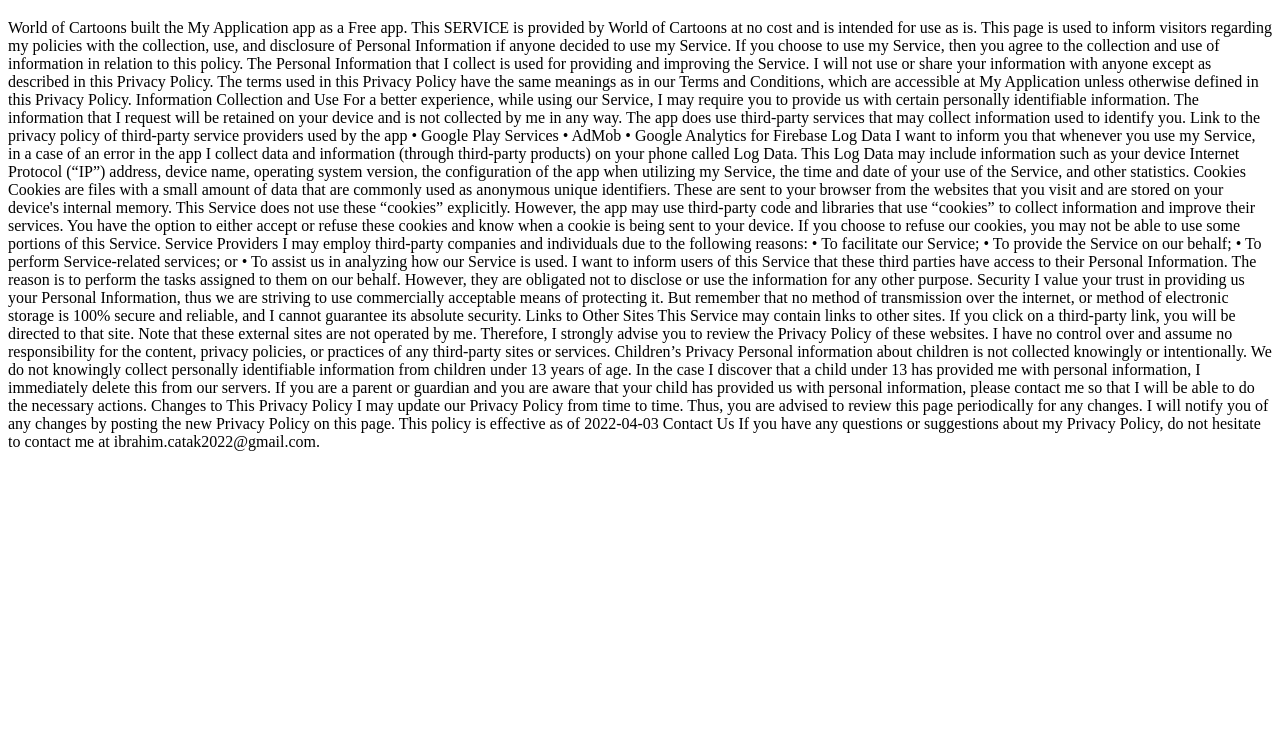
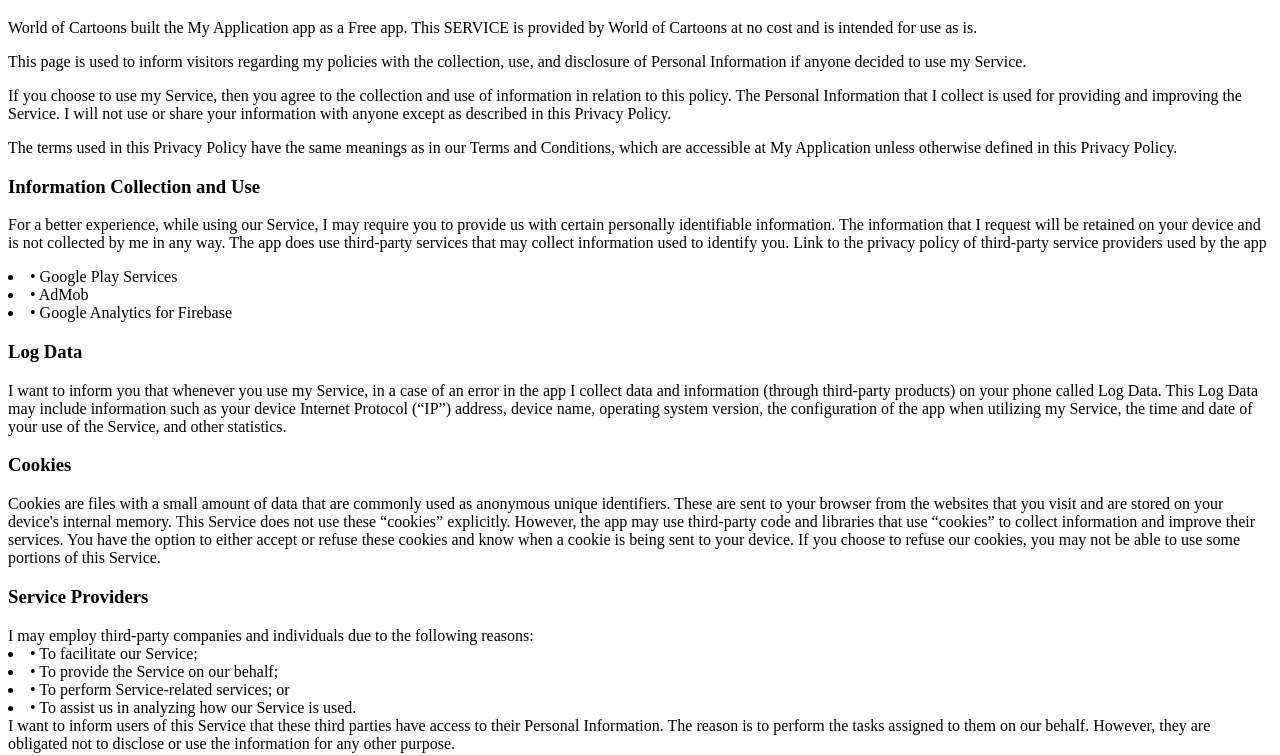
Before and after one commit to worldofcartoons/worldofcartoons.github.io, a plain HTML site: page index.html in a window 1280 px wide. Shown: the part 61-816 px from the top of the page. Drawn offline with Linux system fonts and the light colour scheme.

Commit message:
Update index.html

```diff
--- a/index.html
+++ b/index.html
@@ -5,40 +5,40 @@
     <title>Privacy Policy</title>
   </head>
   <body>
-    <h1>                                  Privacy Policy </h1>
-World of Cartoons built the My Application app as a Free app. This SERVICE is provided by World of Cartoons at no cost and is intended for use as is.
-This page is used to inform visitors regarding my policies with the collection, use, and disclosure of Personal Information if anyone decided to use my Service.
-If you choose to use my Service, then you agree to the collection and use of information in relation to this policy. The Personal Information that I collect is used for providing and improving the Service. I will not use or share your information with anyone except as described in this Privacy Policy.
-The terms used in this Privacy Policy have the same meanings as in our Terms and Conditions, which are accessible at My Application unless otherwise defined in this Privacy Policy.
-Information Collection and Use
+    <h1>Privacy Policy </h1>
+<p>World of Cartoons built the My Application app as a Free app. This SERVICE is provided by World of Cartoons at no cost and is intended for use as is. </p>
+<p>This page is used to inform visitors regarding my policies with the collection, use, and disclosure of Personal Information if anyone decided to use my Service. </p>
+<p>If you choose to use my Service, then you agree to the collection and use of information in relation to this policy. The Personal Information that I collect is used for providing and improving the Service. I will not use or share your information with anyone except as described in this Privacy Policy.</p>
+<p>The terms used in this Privacy Policy have the same meanings as in our Terms and Conditions, which are accessible at My Application unless otherwise defined in this Privacy Policy.
+<h3>Information Collection and Use</h3>
 For a better experience, while using our Service, I may require you to provide us with certain personally identifiable information. The information that I request will be retained on your device and is not collected by me in any way.
 The app does use third-party services that may collect information used to identify you.
-Link to the privacy policy of third-party service providers used by the app
-•	Google Play Services
-•	AdMob
-•	Google Analytics for Firebase
-Log Data
+Link to the privacy policy of third-party service providers used by the app </p>
+<li>•	Google Play Services</li>
+<li>•	AdMob</li>
+<li>•	Google Analytics for Firebase</li>
+<h3>Log Data</h3>
 I want to inform you that whenever you use my Service, in a case of an error in the app I collect data and information (through third-party products) on your phone called Log Data. This Log Data may include information such as your device Internet Protocol (“IP”) address, device name, operating system version, the configuration of the app when utilizing my Service, the time and date of your use of the Service, and other statistics.
-Cookies
+<h3>Cookies</h3>
 Cookies are files with a small amount of data that are commonly used as anonymous unique identifiers. These are sent to your browser from the websites that you visit and are stored on your device's internal memory.
 This Service does not use these “cookies” explicitly. However, the app may use third-party code and libraries that use “cookies” to collect information and improve their services. You have the option to either accept or refuse these cookies and know when a cookie is being sent to your device. If you choose to refuse our cookies, you may not be able to use some portions of this Service.
-Service Providers
+<h3>Service Providers</h3>
 I may employ third-party companies and individuals due to the following reasons:
-•	To facilitate our Service;
-•	To provide the Service on our behalf;
-•	To perform Service-related services; or
-•	To assist us in analyzing how our Service is used.
+<li>•	To facilitate our Service;</li>
+<li>•	To provide the Service on our behalf;</li>
+<li>•	To perform Service-related services; or</li>
+<li>•	To assist us in analyzing how our Service is used.</li>
 I want to inform users of this Service that these third parties have access to their Personal Information. The reason is to perform the tasks assigned to them on our behalf. However, they are obligated not to disclose or use the information for any other purpose.
-Security
+<h3>Security</h3>
 I value your trust in providing us your Personal Information, thus we are striving to use commercially acceptable means of protecting it. But remember that no method of transmission over the internet, or method of electronic storage is 100% secure and reliable, and I cannot guarantee its absolute security.
-Links to Other Sites
+<h3>Links to Other Sites</h3>
 This Service may contain links to other sites. If you click on a third-party link, you will be directed to that site. Note that these external sites are not operated by me. Therefore, I strongly advise you to review the Privacy Policy of these websites. I have no control over and assume no responsibility for the content, privacy policies, or practices of any third-party sites or services.
-Children’s Privacy
+<h3>Children’s Privacy</h3>
 Personal information about children is not collected knowingly or intentionally. We do not knowingly collect personally identifiable information from children under 13 years of age. In the case I discover that a child under 13 has provided me with personal information, I immediately delete this from our servers. If you are a parent or guardian and you are aware that your child has provided us with personal information, please contact me so that I will be able to do the necessary actions.
 Changes to This Privacy Policy
 I may update our Privacy Policy from time to time. Thus, you are advised to review this page periodically for any changes. I will notify you of any changes by posting the new Privacy Policy on this page.
-This policy is effective as of 2022-04-03
-Contact Us
+<p>This policy is effective as of 2022-08-20</p>
+<h3>Contact Us</h3>
 If you have any questions or suggestions about my Privacy Policy, do not hesitate to contact me at ibrahim.catak2022@gmail.com.
 
   </body>
```
